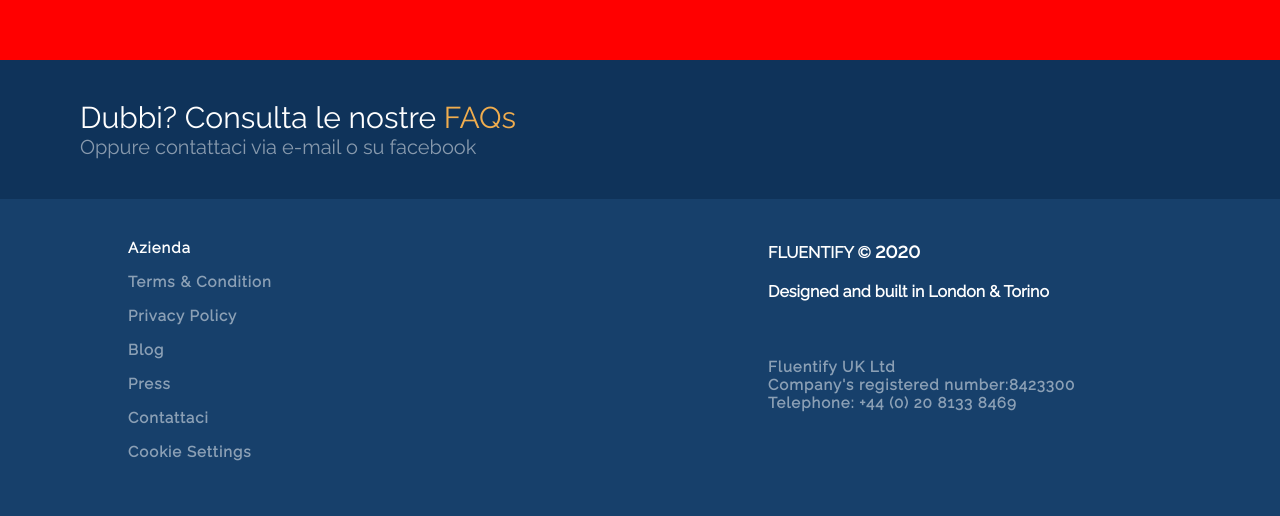
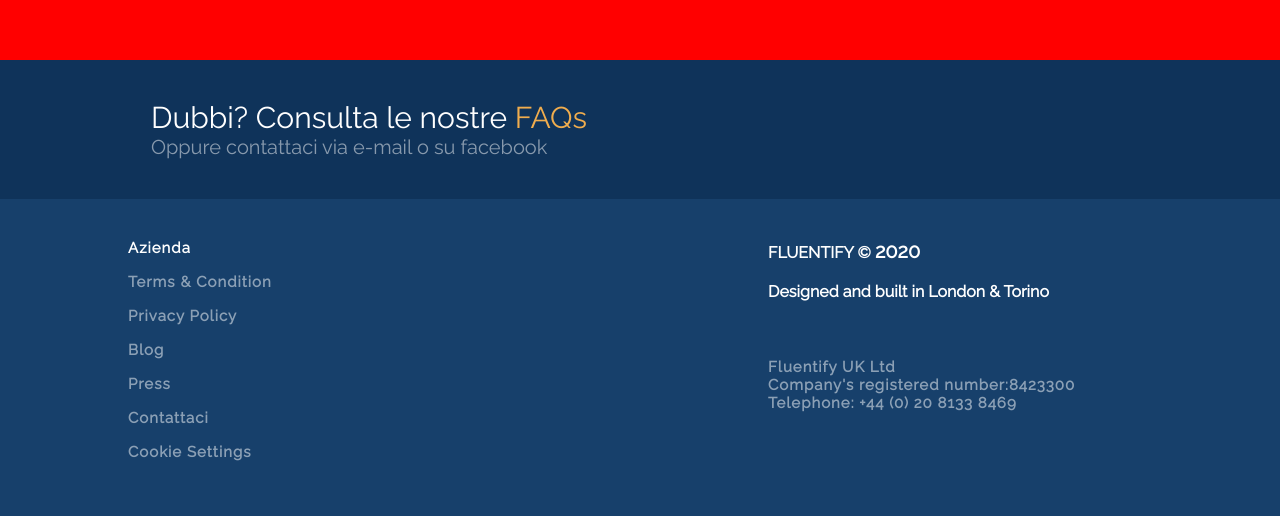
Before and after one commit to ardob5/html-css-fluentify, a plain HTML site: page index.html in a window 1280 px wide. Shown: the part 1860-2376 px from the top of the page. Drawn offline with Linux system fonts and the light colour scheme.

Commit message:
Allineamento sezione footer

```diff
--- a/css/style.css
+++ b/css/style.css
@@ -148,7 +148,7 @@
 }
 
 .block-footer {
-  padding: 40px 80px;
+  padding: 40px 151px;
 }
 
 .block-footer h4, .block-footer h6 {
```
